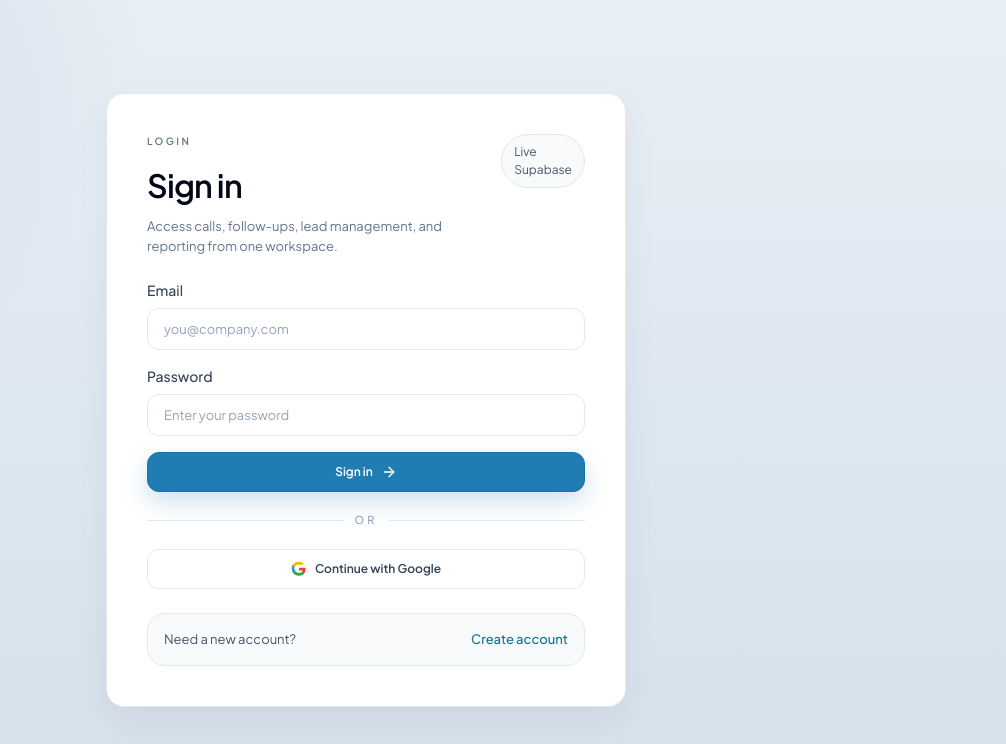
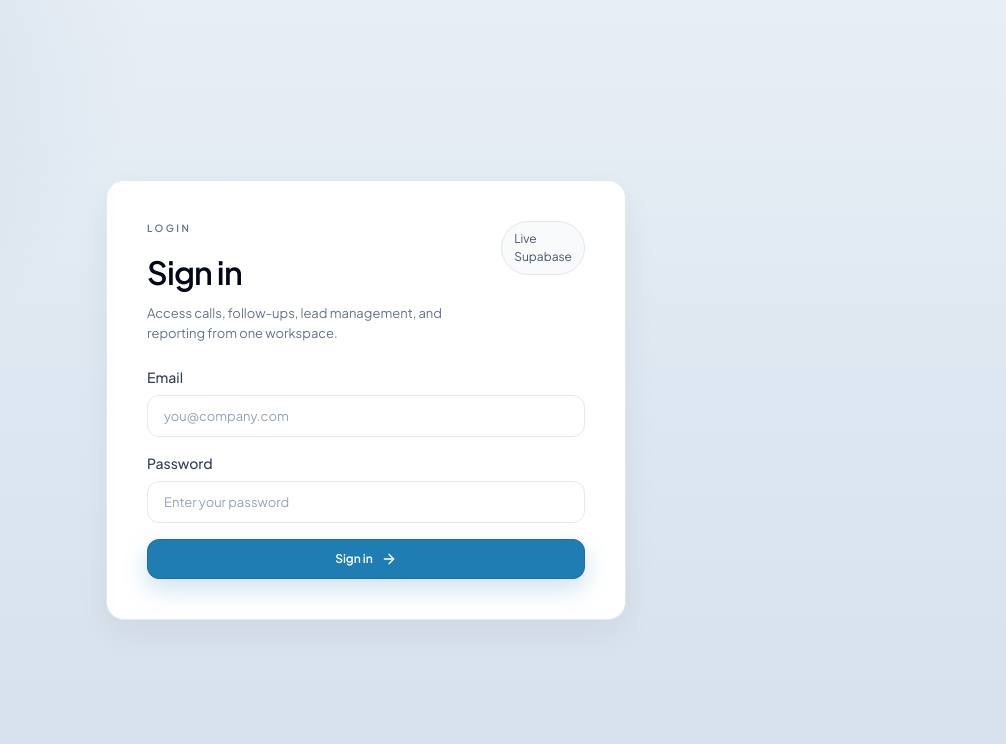
Before and after one commit to GCS1124/crm-dialer, a React (Vite) app in the folder client/: page /login in a window 1280 px wide. Shown: the top 744 px of the page, without its empty margins (274-1280 px from the left). Built offline with nearby package versions, Linux system fonts and the light colour scheme; no server answers.

Commit message:
refactor: remove Google sign-in option from LoginPage component

```diff
--- a/client/src/pages/LoginPage.tsx
+++ b/client/src/pages/LoginPage.tsx
@@ -35,7 +35,6 @@ export function LoginPage() {
   const [fieldErrors, setFieldErrors] = useState<Partial<Record<LoginField, string>>>({});
   const [error, setError] = useState("");
   const [isSubmitting, setIsSubmitting] = useState(false);
-  const googleSignInAvailable = hasSupabaseBrowserConfig;
 
   if (currentUser) {
     return <Navigate to="/dashboard" replace />;
@@ -146,54 +145,6 @@ export function LoginPage() {
               <ArrowRight size={16} />
             </Button>
           </form>
-
-          {googleSignInAvailable ? (
-            <>
-              <div className="my-5 flex items-center gap-3">
-                <div className="h-px flex-1 bg-slate-200" />
-                <span className="text-[11px] font-medium uppercase tracking-[0.28em] text-slate-400">
-                  Or
-                </span>
-                <div className="h-px flex-1 bg-slate-200" />
-              </div>
-
-              <Button
-                className="w-full"
-                size="lg"
-                type="button"
-                variant="secondary"
-                disabled={isSubmitting}
-                onClick={() => void handleGoogleSignIn()}
-              >
-                <svg aria-hidden="true" viewBox="0 0 24 24" className="h-4 w-4">
-                  <path
-                    fill="#EA4335"
-                    d="M12 10.2v3.9h5.5c-.24 1.26-.98 2.33-2.08 3.05l3.37 2.61c1.96-1.81 3.09-4.48 3.09-7.65 0-.72-.06-1.42-.18-2.1H12Z"
-                  />
-                  <path
-                    fill="#34A853"
-                    d="M12 22c2.97 0 5.46-.98 7.28-2.66l-3.37-2.61c-.94.63-2.14 1.01-3.91 1.01-3 0-5.53-2.03-6.44-4.76H2.08v2.99A10.99 10.99 0 0 0 12 22Z"
-                  />
-                  <path
-                    fill="#4A90E2"
-                    d="M5.56 12.98A6.62 6.62 0 0 1 5.2 11c0-.69.12-1.36.34-1.98V6.03H2.08A11 11 0 0 0 1 11c0 1.77.42 3.44 1.08 4.97l3.48-2.99Z"
-                  />
-                  <path
-                    fill="#FBBC05"
-                    d="M12 5.24c1.61 0 3.06.55 4.2 1.64l3.15-3.15C17.45 1.98 14.97 1 12 1A10.99 10.99 0 0 0 2.08 6.03l3.48 2.99C6.47 7.27 9 5.24 12 5.24Z"
-                  />
-                </svg>
-                Continue with Google
-              </Button>
-            </>
-          ) : null}
-
-          <div className="mt-6 flex items-center justify-between gap-3 rounded-[18px] border border-slate-200 bg-slate-50 px-4 py-4 text-[13px]">
-            <span className="text-slate-600">Need a new account?</span>
-            <Link to="/signup" className="font-medium text-cyan-700 hover:text-cyan-800">
-              Create account
-            </Link>
-          </div>
         </Card>
       </div>
     </div>
```
